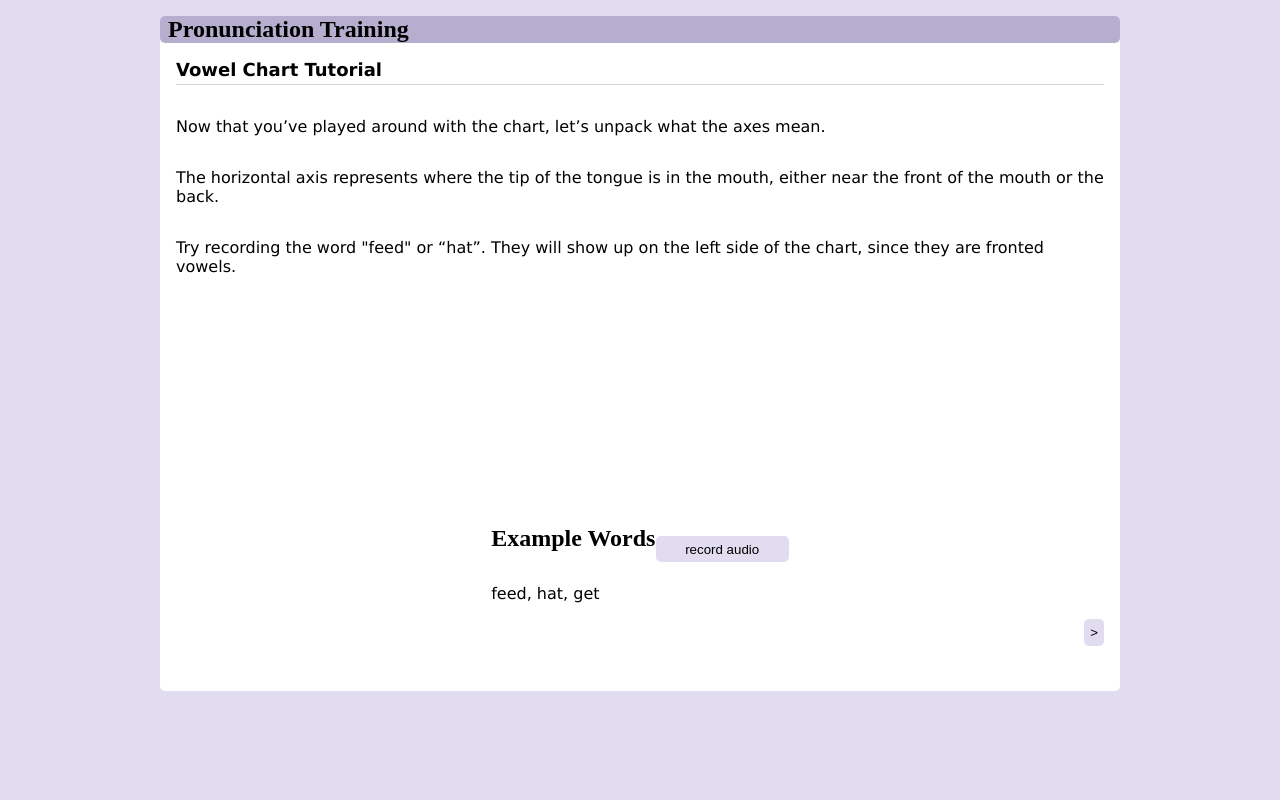
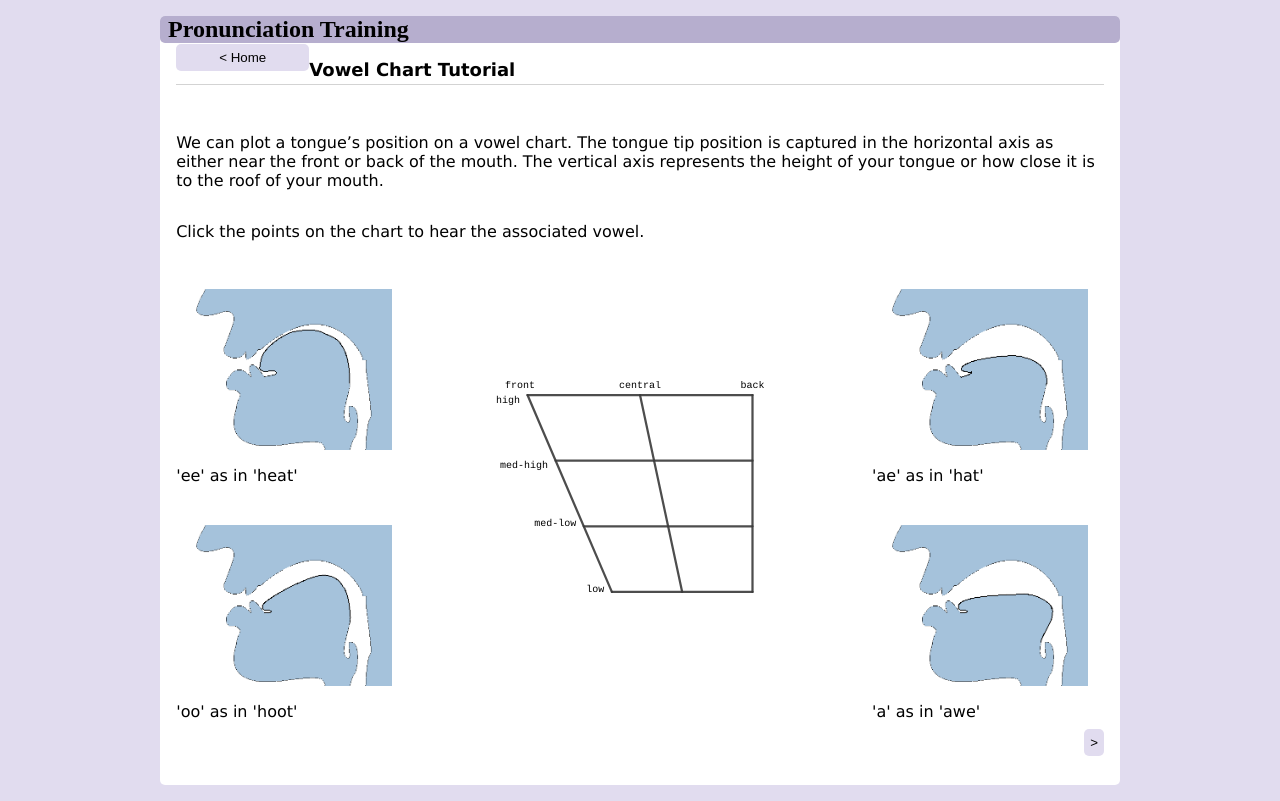
Before and after one commit to garlicrybread/showAndTell-Interspeech2024, a Flask app: template flaskr/templates/tutorial/vowelP2.html in a window 1280 px wide. Run offline with Flask 3, Linux system fonts and the light colour scheme; the template is opened without the code that fills it, so the values that code supplies are empty.

Commit message:
vowel chart p2 is done

```diff
--- a/flaskr/static/css/style.css
+++ b/flaskr/static/css/style.css
@@ -55,9 +55,13 @@ nav ul li a, nav ul li span, header .action { display: block; padding: 0.5rem; }
 .flex-row {
     display: flex; flex-direction: column;
     margin: auto; padding: 0.005em; margin-top: 1em;
-    justify-content: space-evenly;
+    /*justify-content: space-evenly;*/
     /*border-right: 1px solid lightgray;*/
 }
+/*.flex-row > * {*/
+/*    flex: 1; !* This makes each child flex and take up an equal amount of space *!*/
+/*    max-width: 50%; !* This limits the width of each child to 50% of the parent *!*/
+/*}*/
 .flex-col-right {margin-left: auto;}
 .flex-row > flex-col-left {margin-left: 1em;}
 .border {border: 1px solid #8fa484}
--- a/flaskr/static/css/tutorial.css
+++ b/flaskr/static/css/tutorial.css
@@ -4,3 +4,36 @@ img {
     height: auto; /* Maintain aspect ratio */
     margin: 1em;
 }
+
+/* all flex col children have max width of 50% */
+.flex-col > * {
+    flex: 1; /* This makes each child flex and take up an equal amount of space */
+}
+
+.flex-col > .vowel-chart {
+    flex: 2; /* This makes each child flex and take up an equal amount of space */
+}
+.flex-col > .flex-row {
+    margin: 0;
+}
+
+.vowel-chart {
+  flex: 2; /* This allows the item to grow and shrink but bases it at 50% */
+  display: flex; /* Makes the child also a flex container */
+  justify-content: center; /* Centers the child content horizontally */
+  align-items: center; /* Centers the child content vertically */
+}
+.face-cutaway {
+    flex: 1; /* This allows the item to grow and shrink but bases it at 50% */
+    display: flex; /* Makes the child also a flex container */
+    justify-content: center; /* Centers the child content horizontally */
+    align-items: center; /* Centers the child content vertically */
+}
+
+.face-cutaway img {
+    max-width: 75%; /* Maximum width of the image */
+    margin-right: 1em;
+    margin-left: 0em;
+    margin-top: 0em;
+    margin-bottom: 0em;
+}
--- a/flaskr/static/js/myJS.js
+++ b/flaskr/static/js/myJS.js
@@ -32,7 +32,7 @@ export async function navigateToRoute(location) {
     window.location.href = path
 }
 
-export function toggleText(buttonId,svgId,cal='False') {
+export function toggleText(buttonId,svgId='NA',cal='False') {
     console.log('toggling button')
     console.log(`${buttonId}`)
     console.log(`${svgId}`)
@@ -145,7 +145,6 @@ export function audioToJson(filePath, svgId,spa=false) {
 
 function plotJson(filePath, svgId,spa=false) {
     const messageElement = document.getElementById('message');
-    console.log('in plotJson', svgId)
     if (filePath === 'empty') {
         messageElement.textContent = 'No vowels detected.'; // Display a user-friendly message
         return 'empty'; // You might not need to return 'empty' unless it's used elsewhere
--- a/flaskr/static/js/vwlChart.js
+++ b/flaskr/static/js/vwlChart.js
@@ -233,6 +233,7 @@ export async function drawVowels(dataL1Path, svgId,spa=false) {
     const audioPath = dataL1Path.replace('.json', '.wav');
     console.log('in draw vowels', svgId)
     const svg = d3.select(`#svg-${svgId}`);
+    console.log('svg first', svg)
     const strokeLinecap = "round";
     const glideMakerL1 = d3.line()
         .x(d => d.x)
@@ -261,9 +262,9 @@ export async function drawVowels(dataL1Path, svgId,spa=false) {
         const markerId = `arrow-${uniqueId}`
         const alpha = ['A','B'];
         // Check if there is anything in the id
-        const textElements = svg.select(`#${uniqueId}`);
+        const svgElements = svg.select(`#${uniqueId}`);
 
-        if (!textElements.empty()) {
+        if (!svgElements.empty()) {
             return
         }
         console.log(uniqueId)
@@ -281,6 +282,7 @@ export async function drawVowels(dataL1Path, svgId,spa=false) {
                 svg.select(`#text-${oldestElementId}`).remove();
             }
         }
+        console.log('elementsQueue',elementsQueue)
         let label;
         if (spa) {
             label = 'A';
@@ -308,7 +310,7 @@ export async function drawVowels(dataL1Path, svgId,spa=false) {
                     x: await freqToSVG(d, 'x'),
                     y: await freqToSVG(d, 'y')
                 })));
-                console.log(pathData)
+                console.log('pathData',pathData,svg)
                 const pathElement = svg.append("path")
                     .datum(pathData)
                     // .attr("id", uniqueId) // Add unique id to paths
@@ -320,6 +322,7 @@ export async function drawVowels(dataL1Path, svgId,spa=false) {
                     .attr("stroke-width", strokeWidthDefault)
                     .attr("stroke-linecap", strokeLinecap)
                     .attr("marker-end", `url(#${markerId})`)
+                    .attr('cursor','pointer')
                     // .attr("marker-end", `url(#arrow)`)
                     .attr("d", glideMakerL1)
                     .on('click', function () {
@@ -343,7 +346,9 @@ export async function drawVowels(dataL1Path, svgId,spa=false) {
                         // Assuming the arrow is to be restored to the same color
                         d3.select(`#${markerId} path`).attr('fill',colors[index]);
                     });
-                // Get the total length of the path and calculate the midpoint
+                    // Get the total length of the path and calculate the midpoint
+                    console.log(pathElement, svgId, svg)
+                    console.log('svg',svg)
                     const totalLength = pathElement.node().getTotalLength();
                     const midPoint = pathElement.node().getPointAtLength(totalLength / 2);
 
@@ -371,6 +376,7 @@ export async function drawVowels(dataL1Path, svgId,spa=false) {
                     .attr("cy", d => d.cy)
                     .attr("r", strokeWidthDefault)
                     .attr("fill", colors[0])
+                    .attr('cursor','pointer')
                     .on('click', function () {
                         new Audio(audioPath).play();
                     })
--- a/flaskr/static/js/vwlTutorial.js
+++ b/flaskr/static/js/vwlTutorial.js
@@ -1,4 +1,5 @@
-import {navigateToRoute, toggleText} from "./myJS.js";
+import {audioToJson, navigateToRoute, toggleText} from "./myJS.js";
+import {drawVowelChart, drawVowels} from "./vwlChart.js";
 // import {openTab} from "./practice.js";
 
 homeNavBtn.addEventListener('click', function () {
@@ -7,8 +8,60 @@ homeNavBtn.addEventListener('click', function () {
 
 function playSound(audioFileId) {
     var audio = document.getElementById(audioFileId);
+    console.log(audio)
     audio.play();
 }
 
+
+// export function showImg(evt, vwlName) {
+//     // get image specific to vowel pressed
+//     // Get all elements with class="tab-content" and hide them
+//     const tabcontent = document.getElementsByClassName("tab-content");
+//     for (let i = 0; i < tabcontent.length; i++) {
+//         tabcontent[i].style.display = "none";
+//     }
+//
+//     // Get all elements with class="tab" and remove the class "active-tab"
+//     var tablinks = document.getElementsByClassName("tab");
+//     for (var i = 0; i < tablinks.length; i++) {
+//         tablinks[i].className = tablinks[i].className.replace(" active-tab", "");
+//     }
+//
+//     // Show the current tab, and add an "active-content" class to the button that opened the tab
+//     document.getElementById(tabName).style.display = "flex";
+//     evt.currentTarget.className += " active-tab";
+//     // load vowel chart for tab
+//     drawVowelChart(tabName);
+//     var spaPath = `/Users/hearth/PycharmProjects/showAndTell-SP24/flaskr/static/participantData/spaM0/${tabName}0/spaM0-${tabName}`;
+//     var data = `{"gotAudio": "${spaPath}0-p0.wav"}`;
+//     audioToJson(data,tabName,true);
+//     spaPath = `/Users/hearth/PycharmProjects/showAndTell-SP24/flaskr/static/participantData/spaM0/${tabName}1/spaM0-${tabName}`;
+//     data = `{"gotAudio": "${spaPath}1-p1.wav"}`;
+//     audioToJson(data,tabName,true);
+//
+// };
+
+document.addEventListener('DOMContentLoaded', (event) => {
+    const svgId = document.getElementsByTagName('svg')[0].id;
+    const id  = svgId.replace('svg-','')
+    drawVowelChart(id); // Change 'pair1' to the ID of the first tab content
+    const path = '../../static/audio'
+    const fhPath = `${path}/frontHigh.json`;
+    const bhPath = `${path}/backHigh.json`;
+    const flPath = `${path}/frontLow.json`;
+    const blPath = `${path}/backLow.json`;
+    // var data = `{"gotAudio": "${spaPath}0-p0.wav"}`;
+    try {
+        drawVowels(fhPath, id);
+        drawVowels(bhPath, id);
+        drawVowels(flPath, id);
+        drawVowels(blPath, id);
+        // messageElement.textContent = ''; // Clear message or provide a success message
+    } catch (error) {
+        console.error('Error drawing vowels:', error);
+        messageElement.textContent = 'Failed to process the file. Please check the console for more details.';
+    }
+});
+
 window.playSound = playSound
 window.navigateToRoute = navigateToRoute
--- a/flaskr/templates/tutorial/vowelP1.html
+++ b/flaskr/templates/tutorial/vowelP1.html
@@ -50,13 +50,13 @@
             <p>
                 Click on the pictures to hear the vowel for the corresponding approximate position of the tongue.
             </p>
+            <input id="p1" type="button" class="next-btn" value=">" onclick="navigateToRoute('tutorial/vowelP2')">
         </div>
-        <input type="button" class="next-btn" value=">" onclick="navigateToRoute('tutorial/vowelP2')">
     </div>
     <div id="message"></div>
 
 
-    <script type="module" src="{{ url_for('static', filename='js/vwlChart.js') }}"></script>
+{#    <script type="module" src="{{ url_for('static', filename='js/vwlChart.js') }}"></script>#}
     <script type="module" src="{{ url_for('static', filename='js/vwlTutorial.js') }}"></script>
 
 {% endblock %}
--- a/flaskr/templates/tutorial/vowelP2.html
+++ b/flaskr/templates/tutorial/vowelP2.html
@@ -2,41 +2,67 @@
 {% extends 'base.html' %}
 
 {% block header %}
+    <div class="flex-col-left">
+        <input type="button" class="nav-btn" id="homeNavBtn" value="< Home" >
+    </div>
     <h2>{% block title %}Vowel Chart Tutorial{% endblock %}</h2>
+    <link rel="stylesheet" href="{{ url_for('static', filename='css/tutorial.css') }}">
 {% endblock %}
 
 {% block content %}
-<form method="post">
+    <div class="flex-row">
+        <div class="flex-row">
             <p>
-        Now that you’ve played around with the chart, let’s unpack what the axes mean.
+                We can plot a tongue’s position on a vowel chart.
+                The tongue tip position is captured in the horizontal axis as either near the front or back of the mouth.
+                The vertical axis represents the height of your tongue or how close it is to the roof of your mouth.
             </p>
             <p>
-        The horizontal axis represents where the tip of the tongue is in the mouth, either near the front of the mouth
-        or the back.
+                Click the points on the chart to hear the associated vowel.
             </p>
-    <p>
-       Try recording the word "feed" or “hat”. They will show up on the left side of the chart, since they are fronted
-        vowels.
-    </p>
-    <p></p>
-    <div class="flex-col">
-        <svg width=75% length="auto" viewBox="0,0,400,300"></svg>
         </div>
         <div class="flex-col">
             <div class="flex-row">
-            <h1>Example Words</h1>
-            <p>feed, hat, get</p>
+                <div class="flex-row">
+                    <img src="{{ url_for('static', filename='images/frontHigh-faceCutaway.png') }}"
+                         alt="tongue height for front high vowel"
+                         onclick="playSound('frontHigh')">
+                    <label>'ee' as in 'heat'</label>
+                    <audio id="frontHigh" src="{{ url_for('static', filename='audio/frontHigh.wav') }}"></audio>
                 </div>
-        <input type="button" value="record audio">
+                <div class="flex-row">
+                    <img src="{{ url_for('static', filename='images/backHigh-faceCutaway.png') }}"
+                         alt="tongue height for back high vowel"
+                         onclick="playSound('backHigh')">
+                    <audio id="backHigh" src="{{ url_for('static', filename='audio/backHigh.wav') }}"></audio>
+                    <label>'oo' as in 'hoot'</label>
                 </div>
-    <div class="flex-col-right">
-        <input type="button" class="next-btn" value=">" idnum="" >
             </div>
-
-
-
-
-    <script src="https://d3js.org/d3.v6.min.js"></script>
-    <script type="module" src="../../static/js/vwlChart.js"></script>
-</form>
+            <div class="flex-row vowel-chart">
+                <div id="message"></div>
+                <div class="flex-col vowel-chart">
+                    <svg id="svg-tutP2" width=100% length="auto" viewBox="0,0,400,300"></svg>
+                </div>
+            </div>
+            <div class="flex-row">
+                <div class="flex-row">
+                    <img src="{{ url_for('static', filename='images/frontLow-faceCutaway.png') }}"
+                         alt="tongue height for front low vowel"
+                         onclick="playSound('frontLowImg')">
+                    <label>'ae' as in 'hat' </label>
+                    <audio id="frontLowImg" src="{{ url_for('static', filename='audio/frontLow.wav') }}"></audio>
+                </div>
+                <div class="flex-row">
+                    <img src="{{ url_for('static', filename='images/backLow-faceCutaway.png') }}"
+                         alt="tongue height for back low vowel"
+                         onclick="playSound('backLowImg')">
+                    <label>'a' as in 'awe'</label>
+                    <audio id="backLowImg" src="{{ url_for('static', filename='audio/backLow.wav') }}"></audio>
+                </div>
+            </div>
+        </div>
+            <input type="button" class="next-btn" value=">" onclick="navigateToRoute('tutorial/vowelP3')">
+    </div>
+    <div id="message"></div>
+    <script type="module" src="{{ url_for('static', filename='js/vwlTutorial.js') }}"></script>
 {% endblock %}
```
Also changed, not shown: flaskr/static/js/calibrate.js (+4 -4 lines), flaskr/templates/tutorial/vowelP3.html (added, +42 -0 lines), flaskr/templates/tutorial/vowelP4.html (added, +42 -0 lines), flaskr/templates/tutorial/vowelP5.html (added, +42 -0 lines), flaskr/templates/tutorial/vowelP6.html (added, +42 -0 lines), flaskr/tutorial.py (+16 -0 lines). Lines whose indentation alone changed are shown as unchanged.
